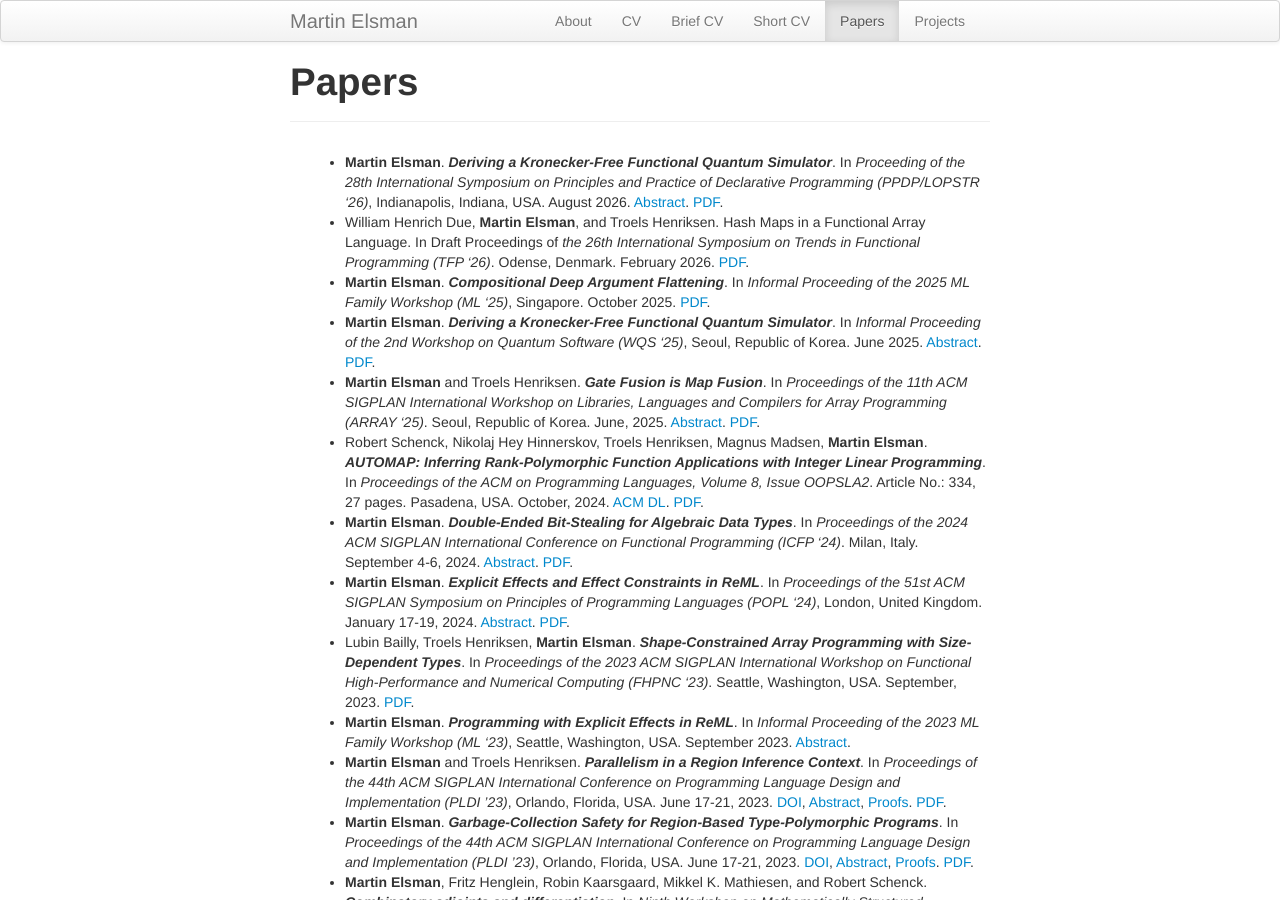
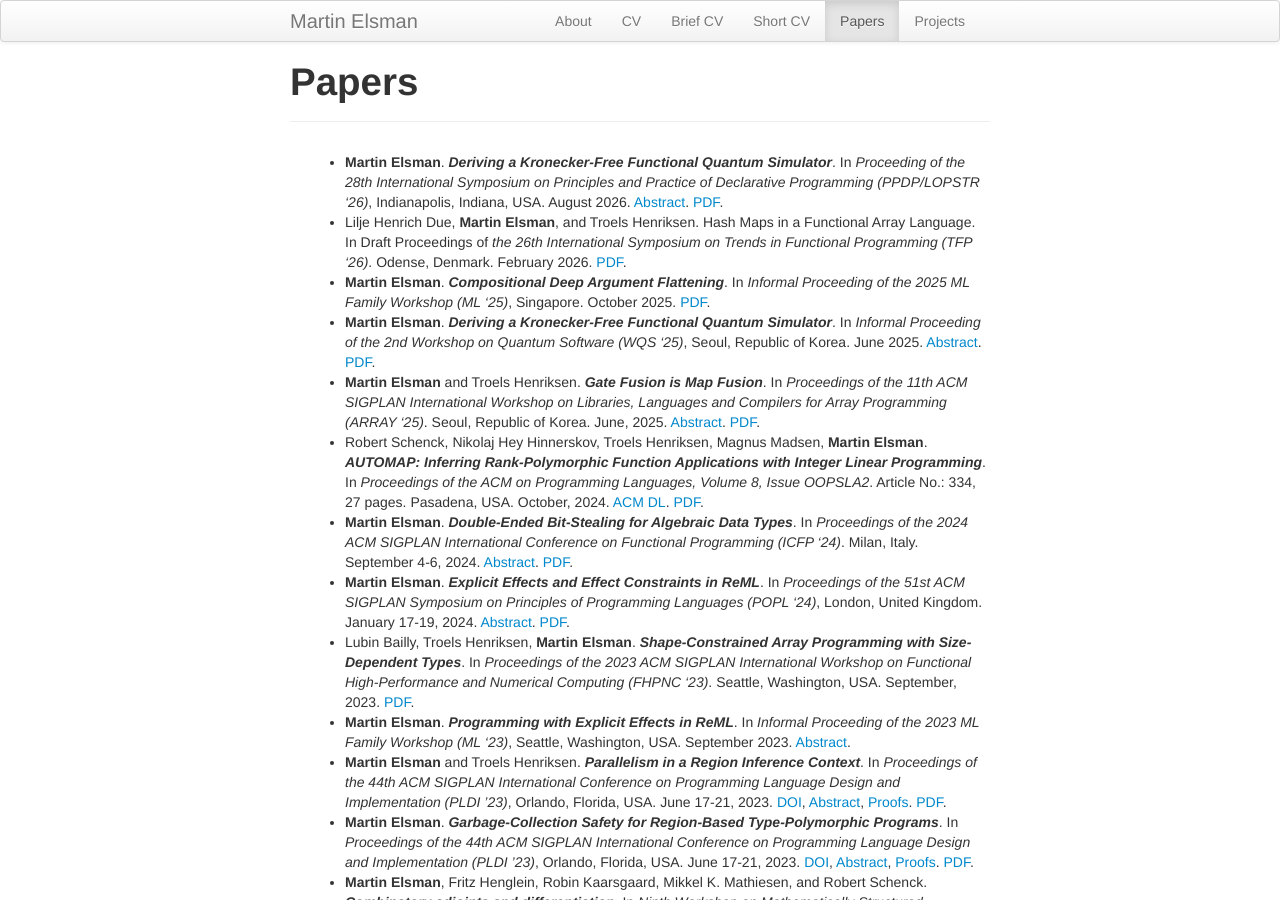
Before and after one commit to melsman/melsman.github.io, a Jekyll site: the page built from papers.md, in a window 1280 px wide and 900 px high. Built offline with Jekyll 4.4.1, drawn with Linux system fonts in a browser that asks for light colours; nearby versions of some CDN libraries.

Commit message:
name change

```diff
--- a/papers.md
+++ b/papers.md
@@ -8,7 +8,7 @@
 
 * __Martin Elsman__. ___Deriving a Kronecker-Free Functional Quantum Simulator___. In _Proceeding of the 28th International Symposium on Principles and Practice of Declarative Programming (PPDP/LOPSTR '26)_, Indianapolis, Indiana, USA. August 2026. [Abstract](https://icfp26.sigplan.org/details/lopstr-ppdp-2026-papers/14/Deriving-a-Kronecker-Free-Functional-Quantum-Simulator). [PDF](pdf/ppdp26-final.pdf).
 
-* William Henrich Due, __Martin Elsman__, and Troels Henriksen. Hash Maps in a Functional Array Language. In Draft Proceedings of _the 26th International Symposium on Trends in Functional Programming (TFP '26)_. Odense, Denmark. February 2026. [PDF](/pdf/tfp26-paper-07.pdf).
+* Lilje Henrich Due, __Martin Elsman__, and Troels Henriksen. Hash Maps in a Functional Array Language. In Draft Proceedings of _the 26th International Symposium on Trends in Functional Programming (TFP '26)_. Odense, Denmark. February 2026. [PDF](/pdf/tfp26-paper-07.pdf).
 
 * __Martin Elsman__. ___Compositional Deep Argument Flattening___. In _Informal Proceeding of the 2025 ML Family Workshop (ML '25)_, Singapore. October 2025. [PDF](pdf/ml25-deep-flattening.pdf).
 
```
Also changed, not shown: 1 other file.
